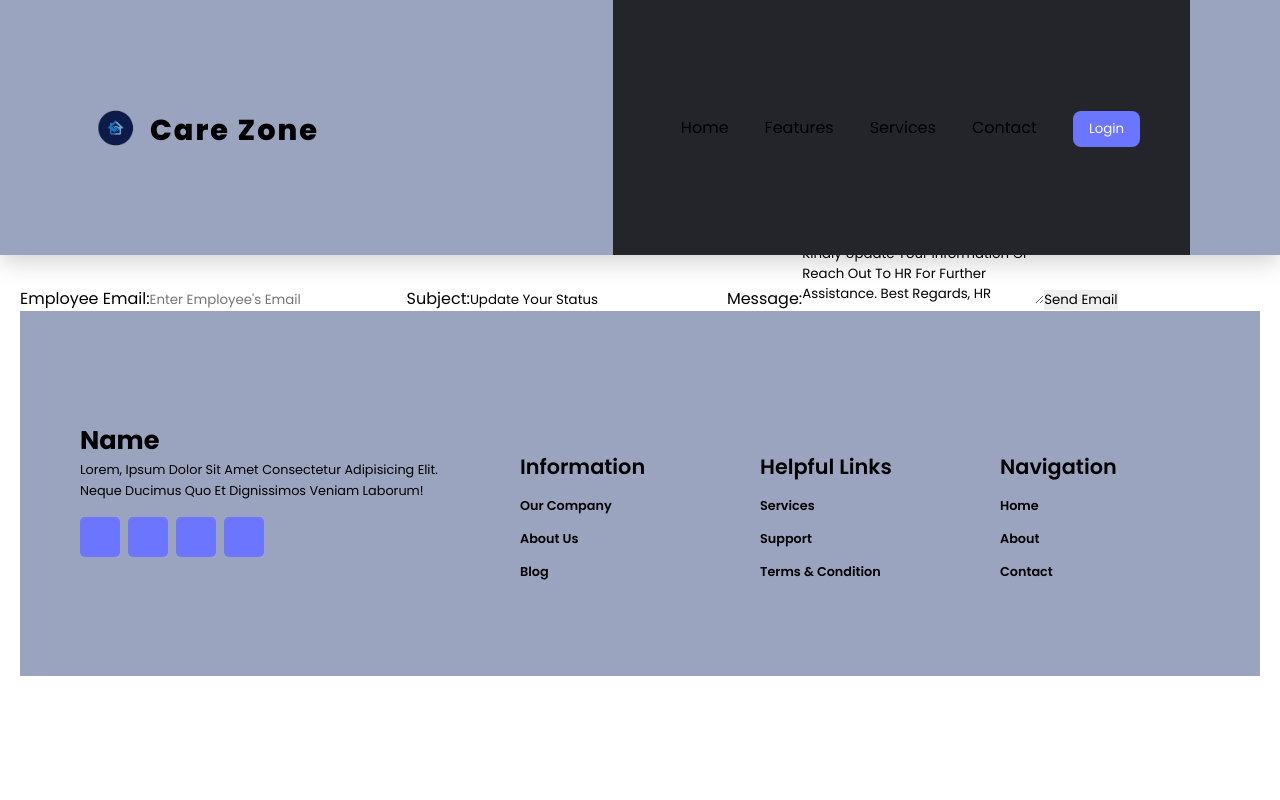
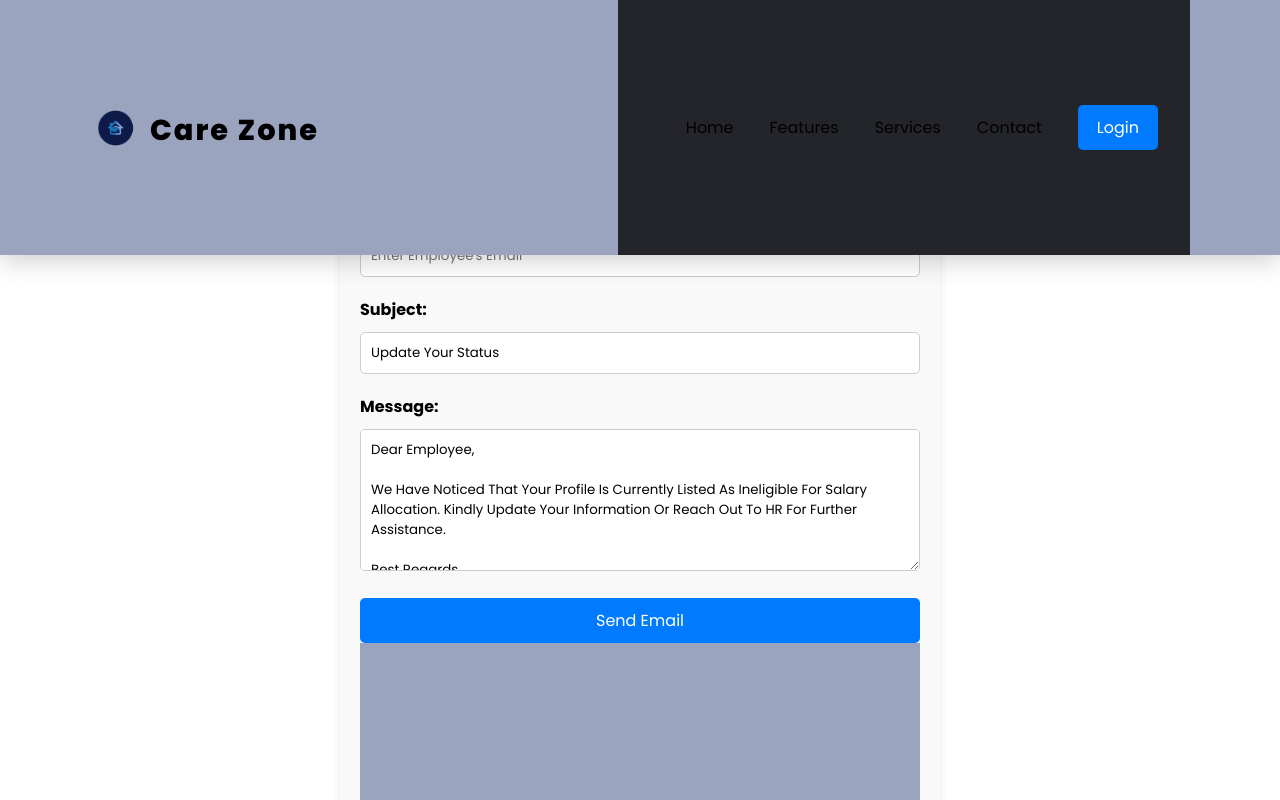
Before and after one commit to DilshanAnupriya/IT_Project, a React (Create React App) app in the folder frontend/: page / in a window 1280 px wide. Shown: the top 800 px of the page. Built offline with nearby package versions, Linux system fonts and the light colour scheme; no server answers.

Commit message:
uneligible done

```diff
--- a/frontend/src/Pages/Update_ineligible/Updateineligible.js
+++ b/frontend/src/Pages/Update_ineligible/Updateineligible.js
@@ -1,42 +1,119 @@
-import React, { useEffect } from 'react';
-import "../../Pages/Update_ineligible/Updateineligible"; // Assuming CSS file is correctly referenced
+import React, { useEffect, useState } from 'react';
+import "../../Pages/Css/updateineligible/updateineligible.css";// Ensure CSS file is correctly referenced
 import logo from "../../Assets/logo.png";
 import { Link } from 'react-router-dom';
 import Nav from "../../Components/Navbar/Navbar";
 import Footer from '../../Components/Footer/Footer';
 
 const UpdateIneligible = () => {
+    const [employees, setEmployees] = useState([]);
+    const [formData, setFormData] = useState({
+        employeeEmail: '',
+        subject: 'Update your status',
+        message: `Dear Employee,
 
+We have noticed that your profile is currently listed as ineligible for salary allocation. Kindly update your information or reach out to HR for further assistance.
 
+Best Regards,
+HR Department`,
+    });
+
+    useEffect(() => {
+        // Fetch existing employees (Read operation)
+        const fetchEmployees = async () => {
+            // Example API call
+            const response = await fetch('/api/employees'); // Adjust the endpoint as necessary
+            const data = await response.json();
+            setEmployees(data);
+        };
+        fetchEmployees();
+    }, []);
+
+    const handleChange = (e) => {
+        setFormData({
+            ...formData,
+            [e.target.name]: e.target.value,
+        });
+    };
+
+    const handleSubmit = async (e) => {
+        e.preventDefault();
+
+        // Validation (basic example)
+        if (!formData.employeeEmail) {
+            alert("Email is required");
+            return;
+        }
+
+        // Create operation (Send email)
+        await fetch('/api/sendEmail', {
+            method: 'POST',
+            headers: {
+                'Content-Type': 'application/json',
+            },
+            body: JSON.stringify(formData),
+        });
+
+        alert("Email sent successfully!");
+
+        // Clear the form
+        setFormData({
+            employeeEmail: '',
+            subject: 'Update your status',
+            message: `Dear Employee,
+
+We have noticed that your profile is currently listed as ineligible for salary allocation. Kindly update your information or reach out to HR for further assistance.
+
+Best Regards,
+HR Department`,
+        });
+    };
 
     return (
         <div className="email-form">
             <Nav />
             <h2>Send Email to Ineligible Employees</h2><br />
 
-            <form id="emailForm">
+            <form id="emailForm" onSubmit={handleSubmit}>
                 <label htmlFor="employeeEmail">Employee Email:</label>
-                <input type="email" id="employeeEmail" name="employeeEmail" placeholder="Enter employee's email" required />
+                <input
+                    type="email"
+                    id="employeeEmail"
+                    name="employeeEmail"
+                    placeholder="Enter employee's email"
+                    value={formData.employeeEmail}
+                    onChange={handleChange}
+                    required
+                />
 
                 <label htmlFor="subject">Subject:</label>
-                <input type="text" id="subject" name="subject" placeholder="Email subject" value="Update your status" required />
+                <input
+                    type="text"
+                    id="subject"
+                    name="subject"
+                    placeholder="Email subject"
+                    value={formData.subject}
+                    onChange={handleChange}
+                    required
+                />
 
                 <label htmlFor="message">Message:</label>
-                <textarea id="message" name="message" rows="6" placeholder="Enter your message" required>
-Dear Employee,
-
-We have noticed that your profile is currently listed as ineligible for salary allocation. Kindly update your information or reach out to HR for further assistance.
-
-Best Regards,
-HR Department
-                </textarea>
+                <textarea
+                    id="message"
+                    name="message"
+                    rows="6"
+                    placeholder="Enter your message"
+                    value={formData.message}
+                    onChange={handleChange}
+                    required
+                />
 
                 <button type="submit">Send Email</button>
             </form>
-            <Footer /> {/* Ensure Footer is properly closed */}
+
+            <Footer />
         </div>
     );
 }
 
-
-export default UpdateIneligible
+export default UpdateIneligible;
```
